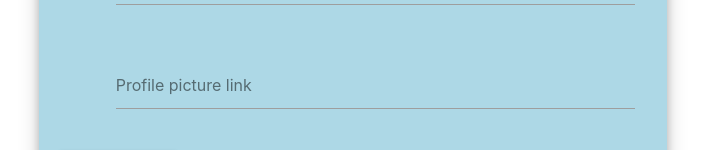
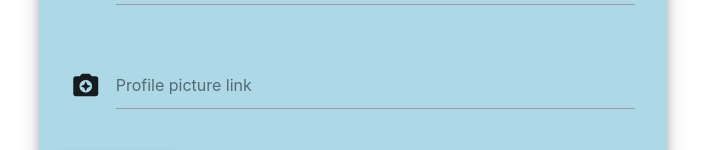
Before and after one commit to degalo93/tradingpost2, a React (Create React App) app: page /signup in a window 1280 px wide. Shown: the part 1014-1164 px from the top of the page, without its empty margins (287-992 px from the left). Built offline with nearby package versions, Linux system fonts and the light colour scheme.

Commit message:
fixed auth form bug with profile pic link

```diff
--- a/src/components/AuthForm.js
+++ b/src/components/AuthForm.js
@@ -192,7 +192,7 @@ import PropTypes from "prop-types";
                </div>
                <div className="row">
                   <div className="input-field col s12">
-                     <i className="material-icons prefix">picture</i>
+                     <i className="material-icons prefix">camera_enhance</i>
                      <input
                         autoComplete= "off"
                         value={profilePic}
--- a/src/index.css
+++ b/src/index.css
@@ -95,6 +95,7 @@
     width:auto;
 }
 
+
 .item-image {
     height: 200px !important;
     display: block !important;
--- a/src/pages/signup.js
+++ b/src/pages/signup.js
@@ -199,7 +199,7 @@ class signup extends Component {
                </div>
                <div className="row">
                   <div className="input-field col s12">
-                     <i className="material-icons prefix">picture</i>
+                     <i className="material-icons prefix">description</i>
                      <input
                         value={this.state.profilePic}
                         onChange={this.handleInputChange}
```
